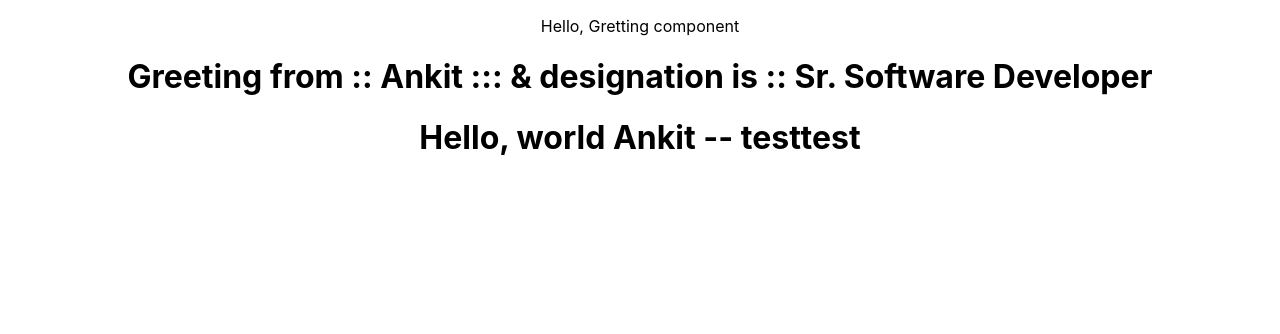
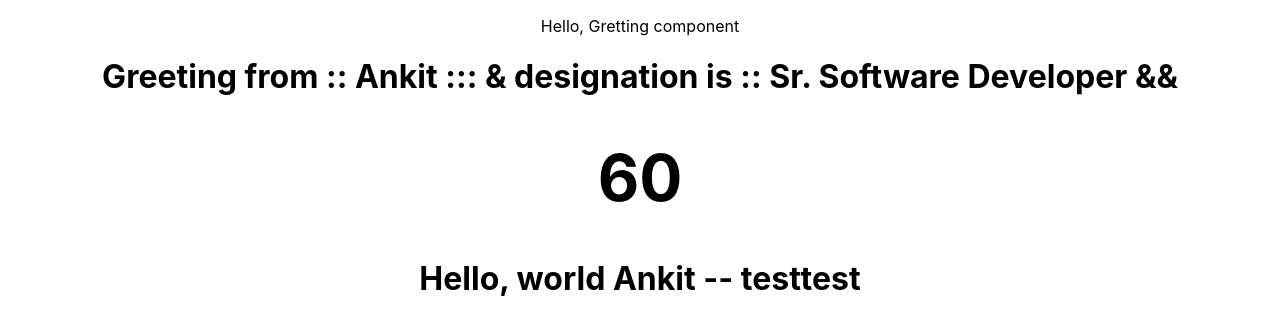
Before and after one commit to insanisbrain/ReactB8-javascript, a React (Create React App) app in the folder my-app/: page / in a window 1280 px wide. Shown: the top 334 px of the page. Built offline with nearby package versions, Linux system fonts and the light colour scheme.

Commit message:
total print

```diff
--- a/my-app/src/components/Greet.js
+++ b/my-app/src/components/Greet.js
@@ -4,19 +4,19 @@ import World from './world'
 const Greet = (props) => {
   console.log("Props -->", props)
 
-  // let sum = 0;
-  // const total = () => {
-  //   props.values.forEach((value) => {
-  //     sum += value
-  //   });
+  let sum = 0;
+  const total = () => {
+    props.values.forEach((value) => {
+      sum += value
+    });
 
-  //   return <h1>{sum}</h1>;
-  // }
+    return <h1>{sum}</h1>;
+  }
 
   return (
     <div>
       {props.children}
-      <h1>Greeting from :: {props.name} ::: & designation  is :: {props.designation}</h1>
+      <h1>Greeting from :: {props.name} ::: & designation  is :: {props.designation} &&  {total()}</h1>
       <World name={props.name} xyz="testtest" />
     </div>
 
```
